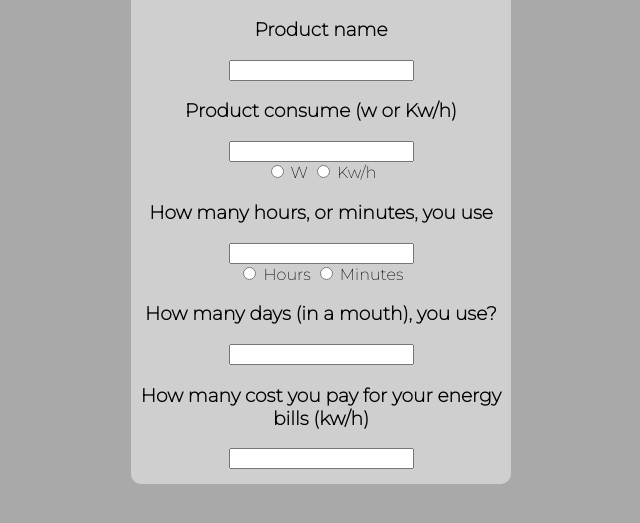
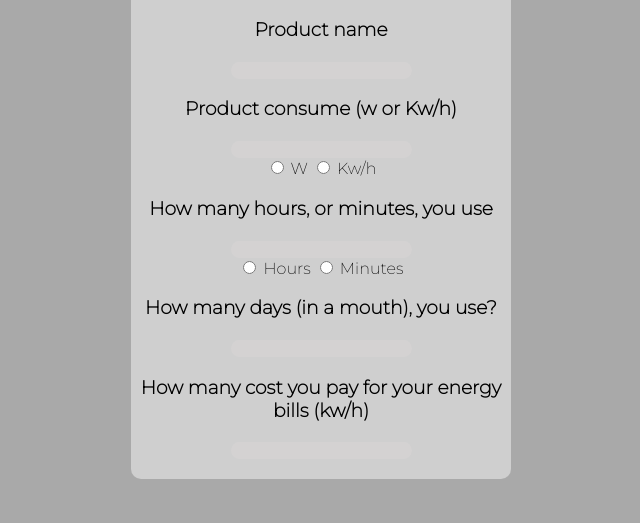
Before and after one commit to SthefannySantos/energy-calc, a plain HTML site: page index.html in a window 1280 px wide. Shown: the part 175-698 px from the top of the page, without its empty margins (319-959 px from the left). Drawn offline with Linux system fonts and the light colour scheme.

Commit message:
alterações 0001

```diff
--- a/index.html
+++ b/index.html
@@ -14,21 +14,21 @@
     <div class="main-container">
         <h1>Energy calculator</h1>
         <h3>Product name</h3>
-        <input type="text">
+        <input type="text" class="inp-quest">
         <h3>Product consume (w or Kw/h)</h3>
-        <input type="number">
+        <input type="number" class="inp-quest">
         <br>
         <input type="radio"> W
         <input type="radio"> Kw/h
         <h3>How many hours, or minutes, you use</h3>
-        <input type="number">
+        <input type="number" class="inp-quest">
         <br>
         <input type="radio"> Hours
         <input type="radio" > Minutes
         <h3>How many days (in a mouth), you use?</h3>
-        <input type="number">
+        <input type="number" class="inp-quest">
         <h3>How many cost you pay for your energy bills (kw/h)</h3>
-        <input type="number">
+        <input type="number" class="inp-quest">
     </div>
 </body>
 </html>
--- a/style.css
+++ b/style.css
@@ -6,12 +6,17 @@ body{
 .main-container{
     margin-left: 35%;
     margin-right: 35%;
-    padding-bottom: 15px;
+    padding-bottom: 20px;
     padding-top: 10px;
     margin-top: 8%;
     background-color: rgba(220, 220, 220, 0.74);
     text-align: center;
     border: 2px, black ;
     border-radius: 10px;
+}
 
+.inp-quest{
+    border-radius: 9px;
+    border: 0.2px, grey;
+    background-color: rgba(231, 223, 223, 0.192);
 }
```
